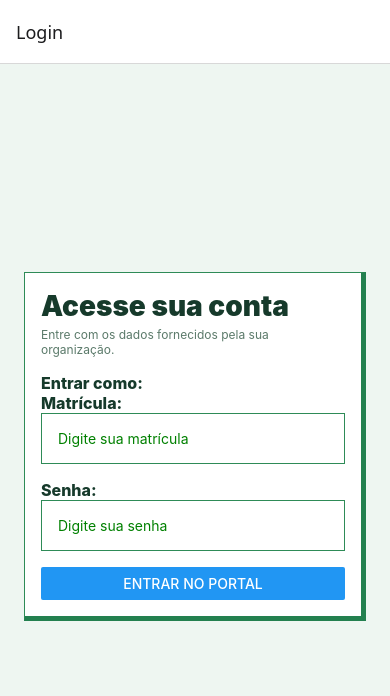
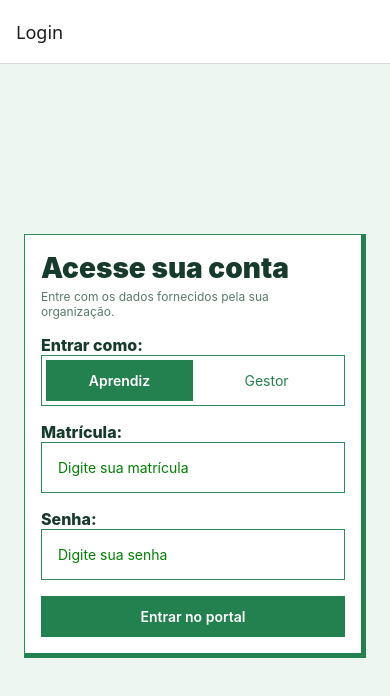
Before and after one commit to henriquelca/DPM-Projeto-Final, a React Native app: screen /Login in a window 390 px wide. Shown: the top 696 px of the page. Built offline with nearby package versions, Linux system fonts and the light colour scheme.

Commit message:
css TelaLogin

```diff
--- a/Telas/Login.js
+++ b/Telas/Login.js
@@ -1,7 +1,16 @@
 import React from "react";
-import { View, Text, TouchableOpacity, TextInput, Button } from "react-native";
+import { useState } from "react";
+import {
+  View,
+  Text,
+  TouchableOpacity,
+  TextInput,
+  Button,
+  Pressable,
+} from "react-native";
 import estilo from "../css";
 export default function TelaLogin({ navigation }) {
+  const [tipo, setTipo] = useState("Aprendiz");
   return (
     <View style={estilo.loginScreen}>
       <View style={estilo.cardElevated}>
@@ -13,7 +22,38 @@ export default function TelaLogin({ navigation }) {
         </View>
         <View>
           <Text style={estilo.sectionTitle}>Entrar como:</Text>
-          <TouchableOpacity></TouchableOpacity>
+        </View>
+        <View style={estilo.segmented}>
+          <Pressable
+            style={[
+              estilo.segment,
+              tipo === "Aprendiz" && estilo.segmentActive,
+            ]}
+            onPress={() => setTipo("Aprendiz")}
+          >
+            <Text
+              style={[
+                estilo.segmentText,
+                tipo === "Aprendiz" && estilo.segmentTextActive,
+              ]}
+            >
+              Aprendiz
+            </Text>
+          </Pressable>
+          <Pressable
+            style={[estilo.segment, tipo === "Gestor" && estilo.segmentActive]}
+            onPress={() => setTipo("Gestor")}
+          >
+            <Text
+              style={[
+                estilo.segmentText,
+                tipo === "Gestor" && estilo.segmentTextActive,
+              ]}
+            >
+              Gestor
+            </Text>
+          </Pressable>
+        </View>
         <View>
           <Text style={estilo.sectionTitle}>Matrícula:</Text>
           <TextInput
@@ -28,14 +68,13 @@ export default function TelaLogin({ navigation }) {
             placeholderTextColor="green"
           ></TextInput>
         </View>
-        </View>
         <View>
-          <Button
-            title="Entrar no portal"
-            onPress={() => {
-              enviarMensagem();
-            }}
-          />
+          <Pressable
+            style={estilo.buttonPrimary}
+            onPress={() => navigation.navigate("AprendizInicio")}
+          >
+            <Text style={estilo.buttonPrimaryText}>Entrar no portal</Text>
+          </Pressable>
         </View>
       </View>
     </View>
```
Lines whose indentation alone changed are shown as unchanged.
